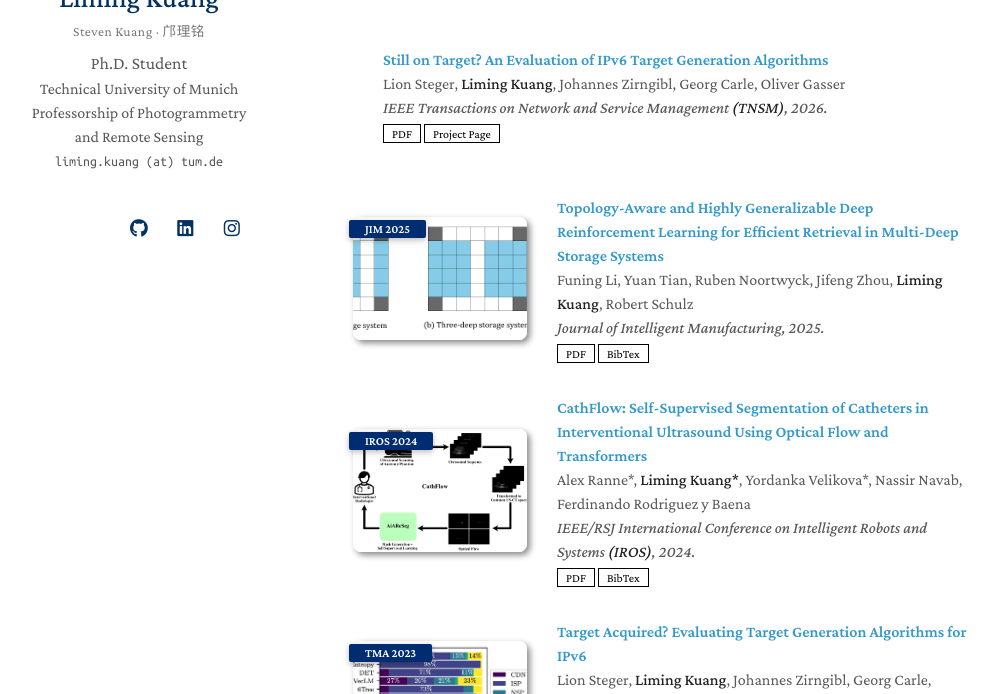
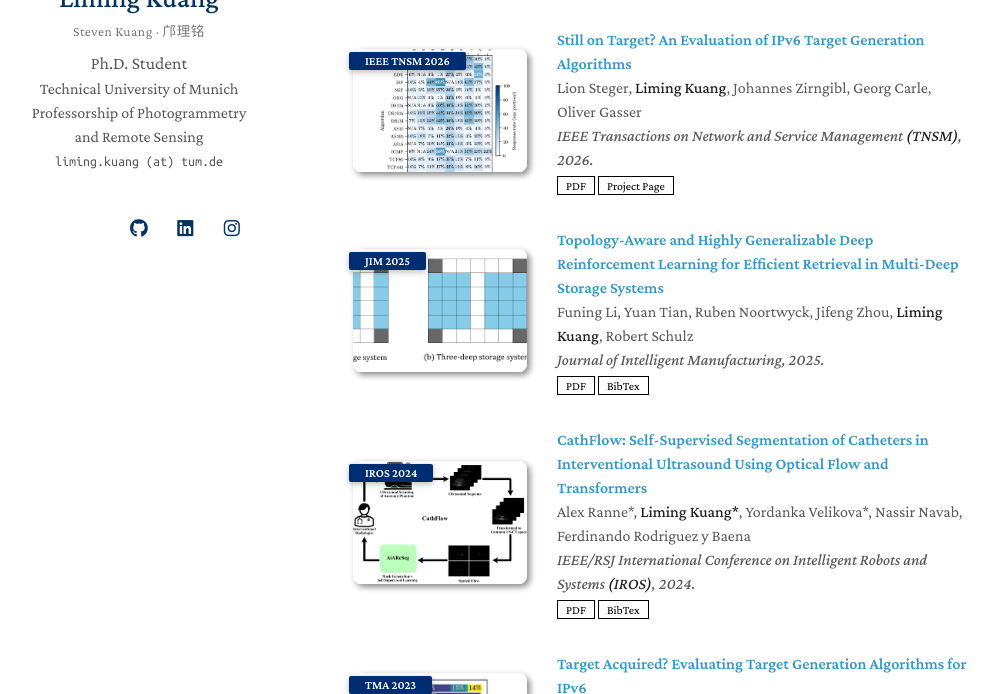
Before and after one commit to StevenKuang/stevenkuang.github.io, a Jekyll site: the page built from index.md, in a window 1280 px wide and 900 px high, scrolled down 527 px, cut to the strip 206-900 px from the top of the window. Shown: the whole strip, without its empty margins (137-1135 px from the left). Built offline with Jekyll 4.4.1, drawn with Linux system fonts in a browser that asks for light colours; a style sheet for code colours, icons or effects is not loaded; our own code applies the rules of GitHub Pages for plain Markdown files.

Commit message:
ADD: teaser image for Still on Target?

```diff
--- a/_data/publications.yml
+++ b/_data/publications.yml
@@ -25,6 +25,7 @@ main:
     conference: IEEE Transactions on Network and Service Management <strong>(TNSM)</strong>, 2026.
     pdf: https://ieeexplore.ieee.org/abstract/document/11574025/
     page: https://ipv6hitlist.github.io
+    image: ./assets/img/teaser_stillontarget.png
 
   - title: "Topology-Aware and Highly Generalizable Deep Reinforcement Learning for Efficient Retrieval in Multi-Deep Storage Systems"
     authors: Funing Li, Yuan Tian, Ruben Noortwyck, Jifeng Zhou, <strong>Liming Kuang</strong>, Robert Schulz
```
Also changed, not shown: assets/img/teaser_stillontarget.png (added).
